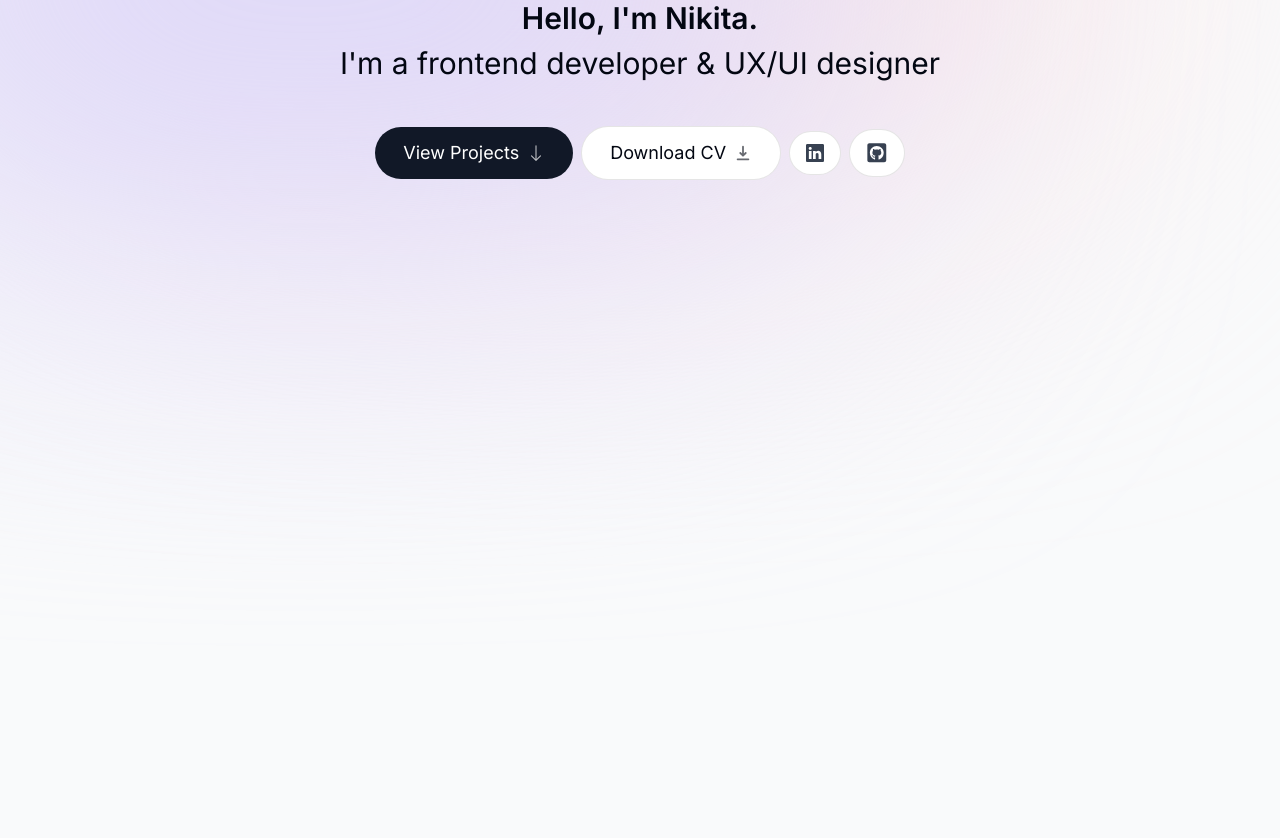
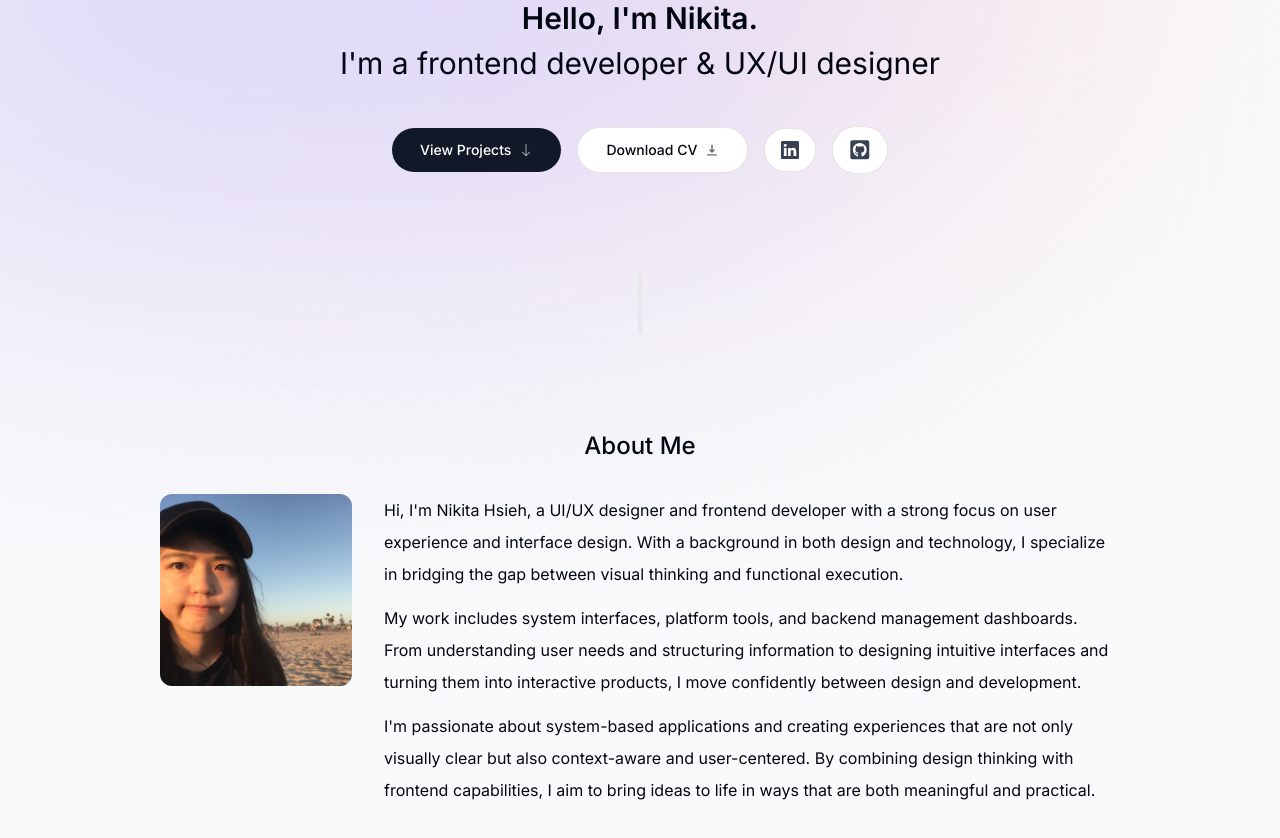
Before and after one commit to Nikita-Hsieh/portfolio-2025, a Next.js app: page / in a window 1280 px wide. Shown: the part 260-1098 px from the top of the page. Built offline with nearby package versions, Linux system fonts and the light colour scheme.

Commit message:
about section

```diff
--- a/app/page.tsx
+++ b/app/page.tsx
@@ -1,9 +1,13 @@
 import Intro from '@/components/intro'
+import SectionDivider from '@/components/section-divider'
+import About from '@/components/about'
 
 export default function Home() {
 	return (
 		<main className="flex flex-col items-center px-4">
 			<Intro />
+			<SectionDivider />
+			<About />
 		</main>
 	)
 }
--- /dev/null
+++ b/components/about.tsx
@@ -0,0 +1,50 @@
+'use client'
+import React from 'react'
+import Image from 'next/image'
+import Profile from '@/public/profile.png'
+import SectionHeading from './section-heading'
+import { motion } from 'framer-motion'
+
+export default function About() {
+	return (
+		<motion.section
+			className="mb-28 max-w-[60rem] text-center leading-8 sm:mb-40"
+			initial={{ opacity: 0, y: 100 }}
+			animate={{ opacity: 1, y: 0 }}
+			transition={{ delay: 0.17 }}
+		>
+			<SectionHeading>About Me</SectionHeading>
+			<div className="flex flex-col items-center gap-8 sm:flex-row sm:items-start">
+				<div className="flex-shrink-0">
+					<Image
+						src={Profile}
+						alt="profile image"
+						className="w-40 h-40 rounded-xl object-cover sm:w-48 sm:h-48"
+					/>
+				</div>
+				<div className="text-left">
+					<p className="mb-3">
+						Hi, I'm Nikita Hsieh, a UI/UX designer and frontend developer with a
+						strong focus on user experience and interface design. With a
+						background in both design and technology, I specialize in bridging
+						the gap between visual thinking and functional execution.
+					</p>
+					<p className="mb-3">
+						My work includes system interfaces, platform tools, and backend
+						management dashboards. From understanding user needs and structuring
+						information to designing intuitive interfaces and turning them into
+						interactive products, I move confidently between design and
+						development.
+					</p>
+					<p>
+						I'm passionate about system-based applications and creating
+						experiences that are not only visually clear but also context-aware
+						and user-centered. By combining design thinking with frontend
+						capabilities, I aim to bring ideas to life in ways that are both
+						meaningful and practical.
+					</p>
+				</div>
+			</div>
+		</motion.section>
+	)
+}
--- a/components/intro.tsx
+++ b/components/intro.tsx
@@ -32,7 +32,7 @@ export default function Intro() {
 				</div>
 			</div>
 
-			<motion.p
+			<motion.h1
 				className="mb-10 mt-4 px-4 text-2xl font-medium !leading-[1.5] sm:text-3xl"
 				initial={{ opacity: 0, y: 100 }}
 				animate={{ opacity: 1, y: 0 }}
@@ -41,17 +41,17 @@ export default function Intro() {
 				<span className="font-normal">
 					I'm a frontend developer & UX/UI designer
 				</span>
-			</motion.p>
+			</motion.h1>
 
 			<motion.div
-				className="flex flex-col sm:flex-row items-center justify-center gap-2 px-4 text-lg font-normal"
+				className="flex flex-col sm:flex-row items-center justify-center gap-4 px-4 text-lg font-normal"
 				initial={{ opacity: 0, y: 100 }}
 				animate={{ opacity: 1, y: 0 }}
 				transition={{ delay: 0.1 }}
 			>
 				<Link
 					href="#projects"
-					className="group bg-gray-900 text-white px-7 py-3 flex items-center gap-2 rounded-full outline-none focus:scale-110 hover:scale-110 hover:bg-gray-950 active:scale-105 transition"
+					className="group text-sm font-medium bg-gray-900 text-white px-7 py-3 flex items-center gap-2 rounded-full outline-none focus:scale-110 hover:scale-110 hover:bg-gray-950 active:scale-105 transition"
 				>
 					View Projects{' '}
 					<BsArrowDown className="opacity-70 group-hover:translate-y-1 transition" />
@@ -59,7 +59,7 @@ export default function Intro() {
 				<a
 					href="/resume.pdf"
 					download
-					className="group bg-white px-7 py-3 flex items-center gap-2 rounded-full outline-none focus:scale-110 hover:scale-110 active:scale-105 transition cursor-pointer border border-black/10"
+					className="group text-sm font-medium bg-white px-7 py-3 flex items-center gap-2 rounded-full outline-none focus:scale-110 hover:scale-110 active:scale-105 transition cursor-pointer border border-black/10"
 				>
 					Download CV{' '}
 					<HiDownload className="opacity-60 group-hover:translate-y-1 transition" />
--- /dev/null
+++ b/components/section-divider.tsx
@@ -0,0 +1,14 @@
+'use client'
+import React from 'react'
+import { motion } from 'framer-motion'
+
+export default function SectionDivider() {
+	return (
+		<motion.div
+			className="bg-gray-200 my-24 h-16 w-1 rounded-full hidden sm:block"
+			initial={{ opacity: 0, y: 100 }}
+			animate={{ opacity: 1, y: 0 }}
+			transition={{ delay: 0.125 }}
+		></motion.div>
+	)
+}
--- /dev/null
+++ b/components/section-heading.tsx
@@ -0,0 +1,9 @@
+import React from 'react'
+
+type SectionHeadingProps = {
+	children: React.ReactNode
+}
+
+export default function SectionHeading({ children }: SectionHeadingProps) {
+	return <h2 className="text-2xl font-medium capitalize mb-8">{children}</h2>
+}
```
Also changed, not shown: public/profile.png (added).
